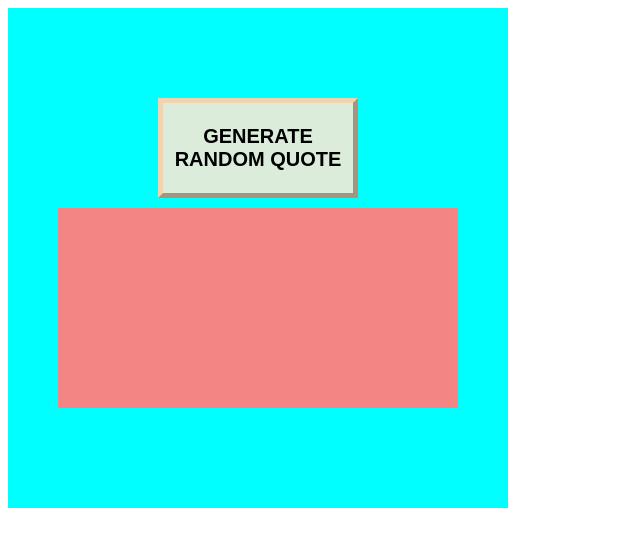
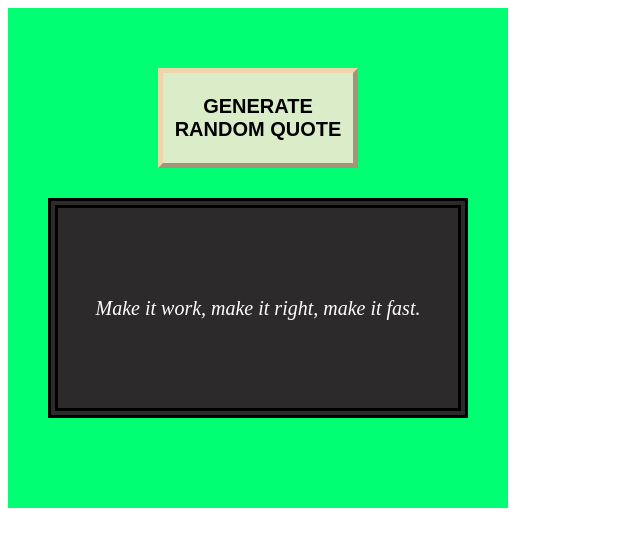
Before and after one commit to IvoPatricio/javascript-projects, a plain HTML site: page random_quote_generator/index.html in a window 1280 px wide. Both pictures are taken after a click on the button "GENERATE RANDOM QUOTE". Shown: the whole page, without its empty margins (0-640 px from the left). Drawn offline with Linux system fonts and the light colour scheme.

Commit message:
added_button_event_quotes_and_style

```diff
--- a/random_quote_generator/script.js
+++ b/random_quote_generator/script.js
@@ -0,0 +1,18 @@
+const array = ["Coding like poetry should be short and concise.", "It’s not a bug, it’s an undocumented feature.",
+    "First, solve the problem. Then, write the code.", "Code is like humor. When you have to explain it, it’s bad.",
+    "Make it work, make it right, make it fast.", "Clean code always looks like it was written by someone who cares."];
+const button = document.getElementById("id_button_quote");
+const display = document.getElementById("id_display");
+
+
+function handleButtonClick(event)
+{
+    let i = Math.floor(Math.random() * array.length)
+    if (event)
+    {
+        display.innerText = array[i];
+    }
+}
+
+
+button.addEventListener('click', handleButtonClick);
--- a/random_quote_generator/style.css
+++ b/random_quote_generator/style.css
@@ -1,7 +1,7 @@
 .random_quote{
     height: 500px;
     width: 500px;
-    background-color: cyan;
+    background-color: rgb(0, 255, 115);
     border-width: 5px;
     border-color: black;
     display: flex;
@@ -13,10 +13,17 @@
 .display{
     height: 200px;
     width: 400px;
-    background-color: rgb(243, 133, 133);
-    border-color: rgb(235, 118, 118);
+    background-color: rgb(44, 42, 42);
+    margin: 30px;
+    font-size: 20px;
+    font-style: italic;
+    color: white;
+    display: flex;
+    justify-content: center;
+    align-items: center;
     border-width: 10px;
-    margin: 10px;
+    border-style: double;
+    border-color: rgb(0, 0, 0);
 }
 
 button.quote{
```
